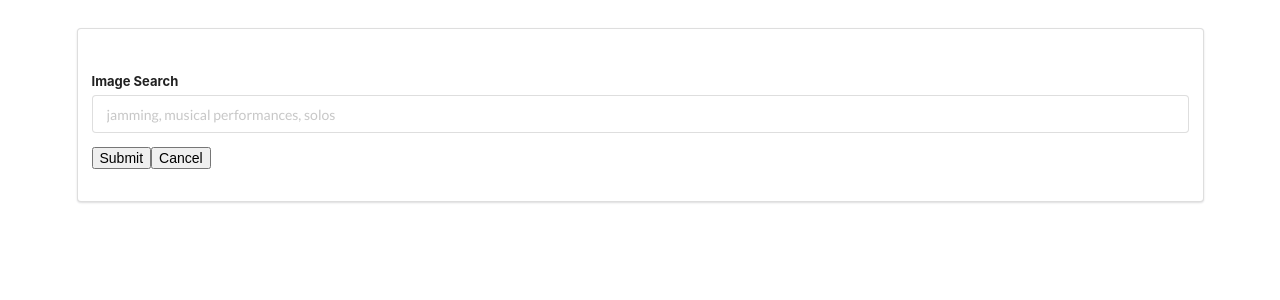
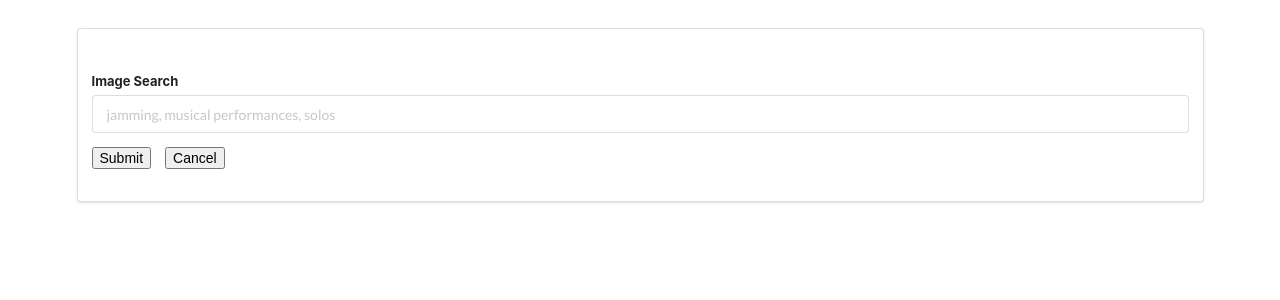
Before and after one commit to curvgrl5000/unsplashed, a React (Create React App) app: page / in a window 1280 px wide. Shown: the top 300 px of the page. Built offline with nearby package versions, Linux system fonts and the light colour scheme.

Commit message:
Lots of ways of solving the binding problem when working with this, best to use the arrow function at the end of the day

```diff
--- a/src/components/SearchBar.js
+++ b/src/components/SearchBar.js
@@ -10,16 +10,30 @@ class SearchBar extends React.Component {
   	}
   }
 
+  // these arrow functions BIND the ideas of 'this' inside of the functions
+  // which means we don't have the wacky, undefined error you get with 'this'
+  // SEE the this.js file
+  // Also notice that I'm doing the same thing with the arrow function onChange below!!
+
   onHandleSubmit = (e) => {
     e.preventDefault();
     this.setState({ message: `We are looking for: ${this.state.search}`});
     this.setState({ search: " " });
   }
 
+  // Now we can do it this way or we can invoke the onClick with an arrow function below
+  // with the 2nd version of onInputClickTwo....
   onInputClick = (e) => {
   	e.preventDefault();
   	console.log("Something was clicked");
     this.setState({ search:'jamming, musical performances, solos' });
+  	this.setState({ message: ""});
+  }
+
+   onInputClickTwo(e){
+   	e.preventDefault();
+  	console.log("Something was clicked");
+    this.setState({ search:'' });
   	this.setState({ message: ""});
   }
 
@@ -30,12 +44,13 @@ class SearchBar extends React.Component {
 	    		<div className="field">
 	    		  <label className="">Image Search</label>
 	          <input
+	            required
 	            type="text"
 	            value={this.state.search}
 	            placeholder='jamming, musical performances, solos'
 	            onChange={e => this.setState({ search: e.target.value.toUpperCase() }) } />
 	            <input type="submit" value="Submit" />
-	            <input type="button" name="cancel" value="Cancel" onClick={this.onInputClick} />
+	            <input type="button" id="cancel" name="cancel" value="Cancel" onClick={(e) => this.onInputClickTwo(e)} />
 	        </div>
 	      </form>
 	      <div className="message">{this.state.message}</div>
--- a/src/components/searchBar.css
+++ b/src/components/searchBar.css
@@ -9,3 +9,7 @@ form {
 input[type="submit"] {
     margin: 1rem 0;
 }
+
+#cancel {
+	margin-left: 1rem;
+}
```
Also changed, not shown: src/components/this.js (+8 -0 lines).
